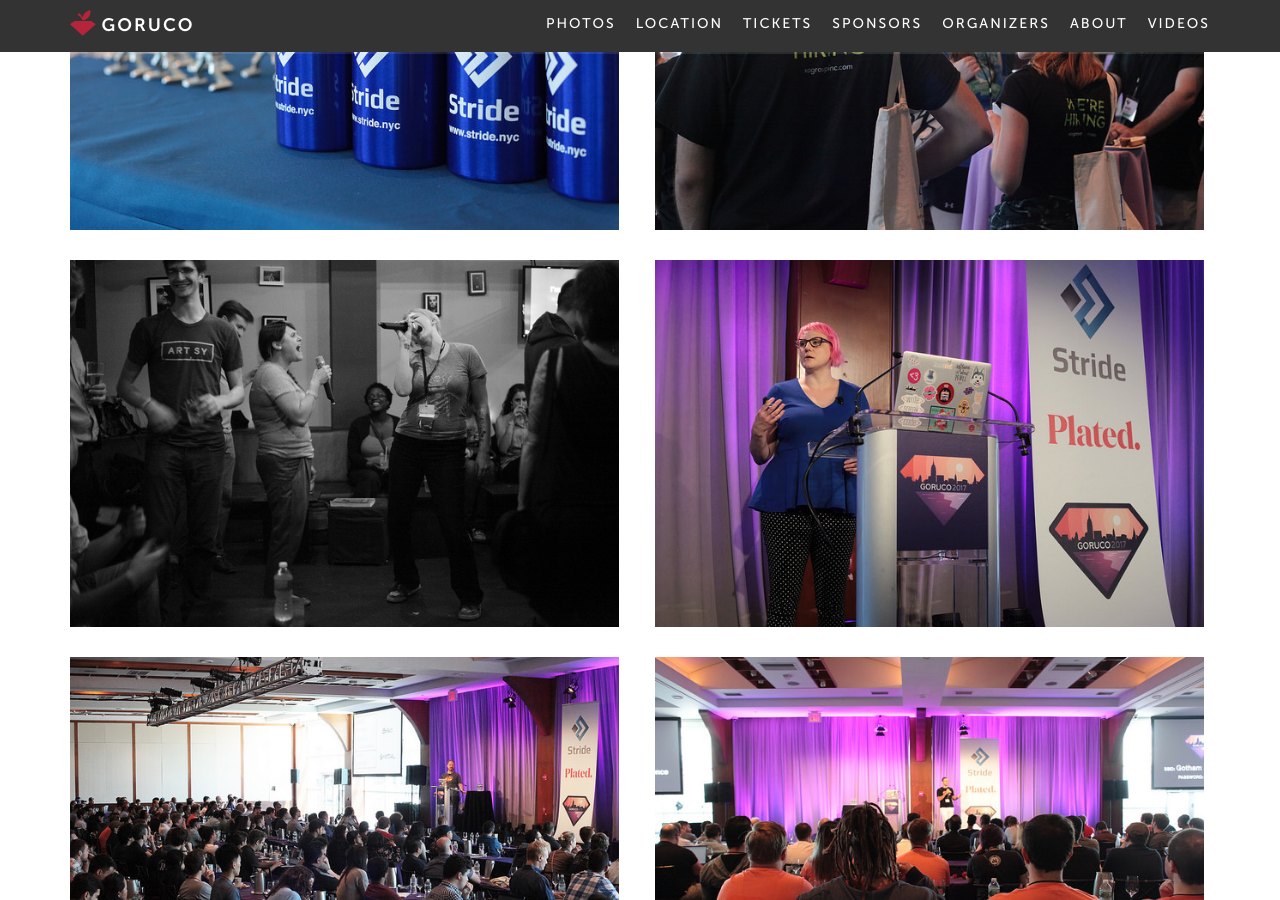
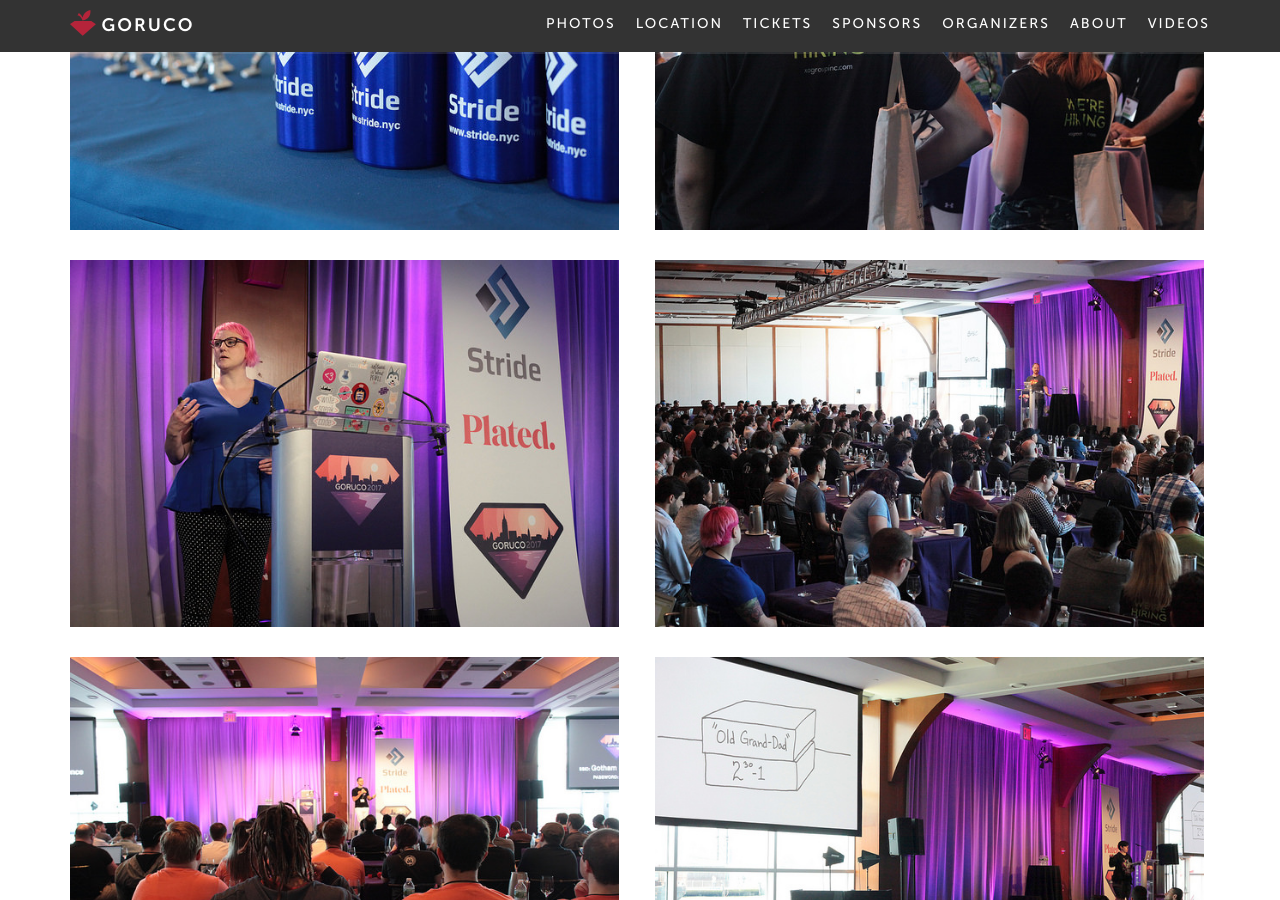
Before and after one commit to paulstefanort/goruco2018, a Jekyll site: the page built from index.html, in a window 1280 px wide and 900 px high, scrolled down 4391 px. Built offline with Jekyll 4.4.1, drawn with Linux system fonts in a browser that asks for light colours.

Commit message:
Updating photos.

```diff
--- a/_data/photos.yml
+++ b/_data/photos.yml
@@ -18,7 +18,7 @@
 - filename: 35990739845_c4f53331c1_z.jpg
 - filename: 35990743865_51466b85f2_z.jpg
 - filename: 35990775825_7778a51696_z.jpg
-- filename: 9098965114_26025611ee_z.jpg
 - filename: 35990736985_b5102b331f_z.jpg
 - filename: 35857958341_a99d931be0_z.jpg
 - filename: 35990553055_6530416bce_z.jpg
+- filename: 35819715592_bfc5d75d07_z.jpg
```
Also changed, not shown: assets/images/photos/35819715592_bfc5d75d07_z.jpg (added).
